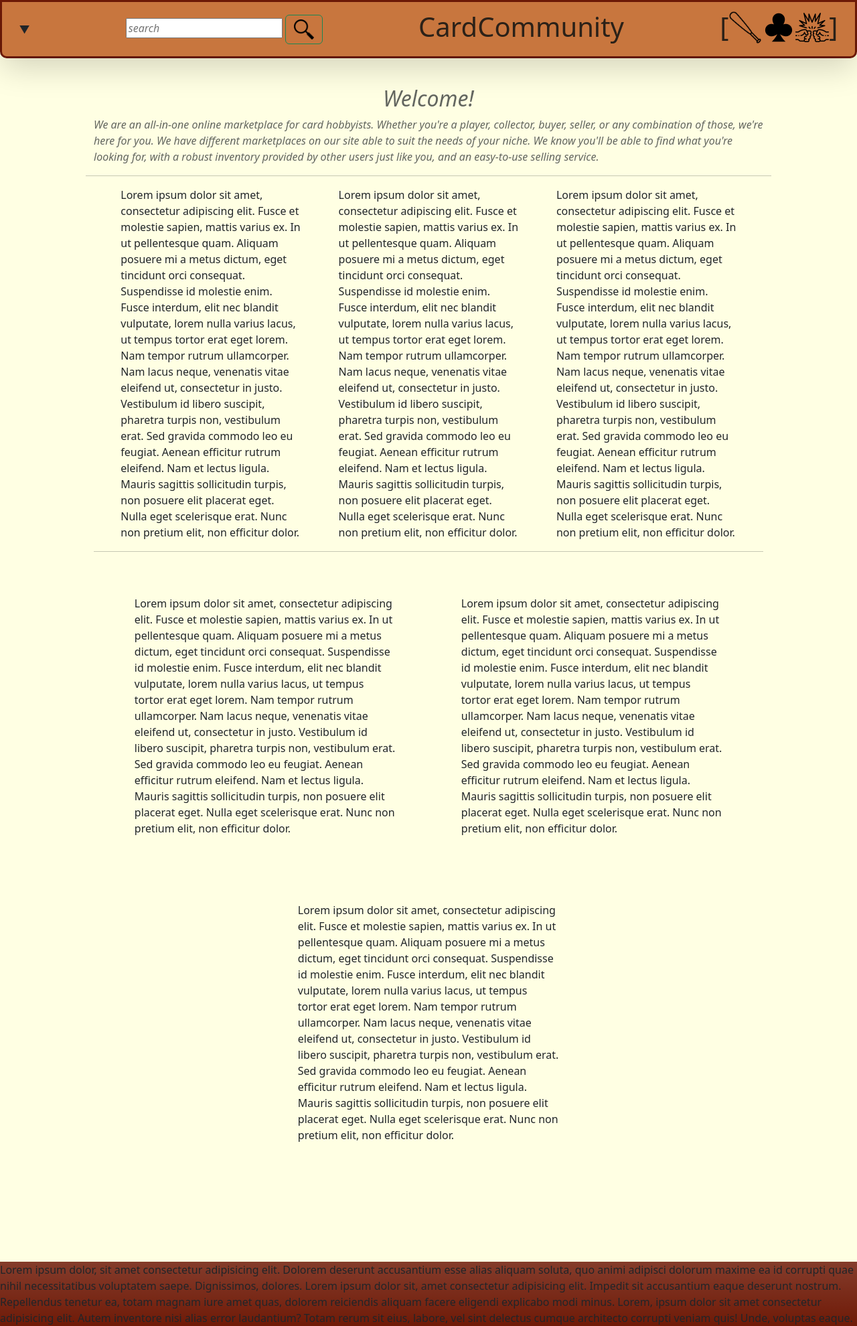
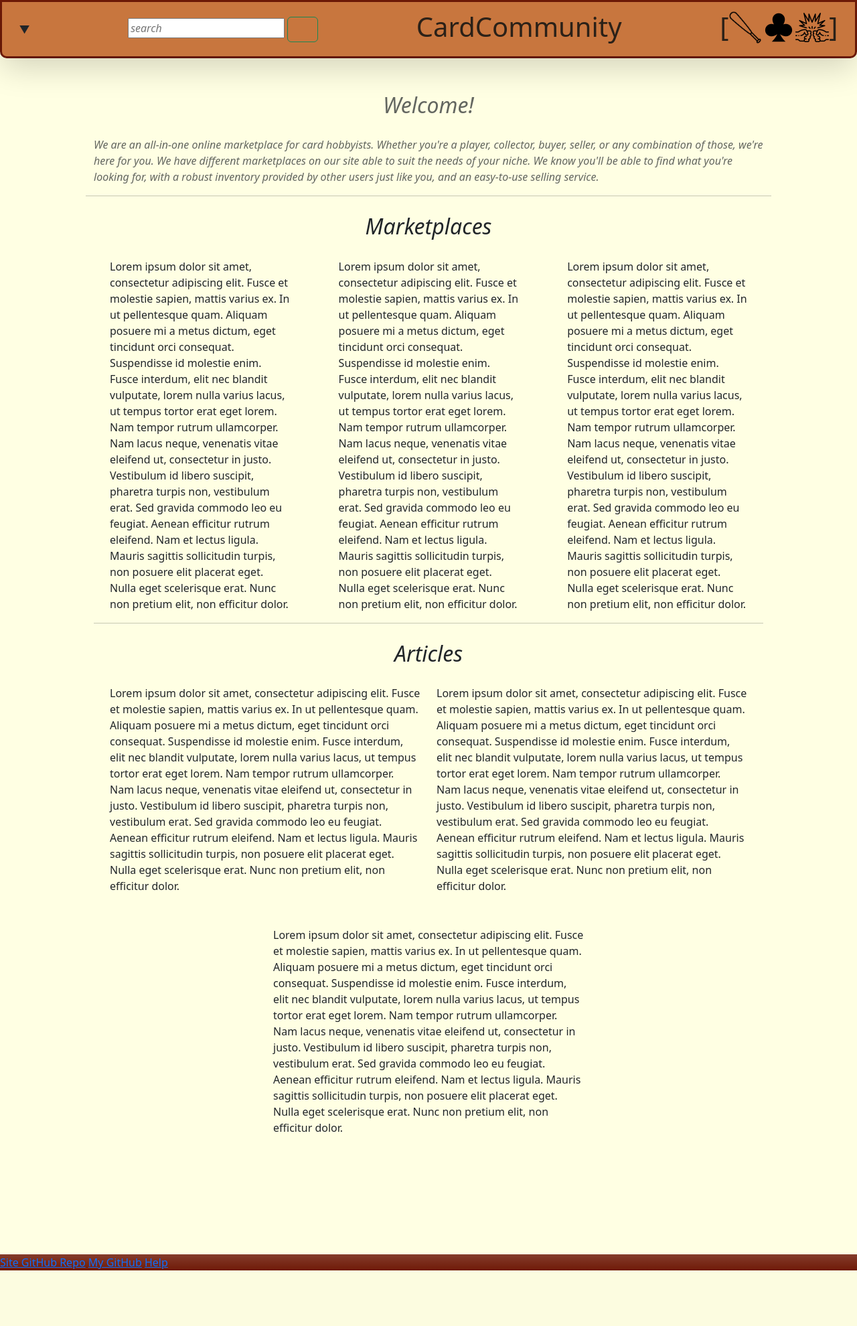
Before and after one commit to evschl/CardSiteClass, a web app: file index.html in a window 1280 px wide. Shown: the whole page at 67% size. After the commit the page ends 1897 px from the top, so only its background shows below. Run offline with its HTML, style and script files only (its server is not run), Linux system fonts and the light colour scheme.

Commit message:
messing with main containers, to little success

```diff
--- a/index.html
+++ b/index.html
@@ -62,12 +62,14 @@
             </div>
             <hr>
             <div class="container-sm" id="bodyContainer">
+                <h2 id="sectionHeader">Marketplaces</h2>
                 <div class="container-sm" id="marketplaceHomeContainer">
                     <div class="container-sm" id="magicMarket">Lorem ipsum dolor sit amet, consectetur adipiscing elit. Fusce et molestie sapien, mattis varius ex. In ut pellentesque quam. Aliquam posuere mi a metus dictum, eget tincidunt orci consequat. Suspendisse id molestie enim. Fusce interdum, elit nec blandit vulputate, lorem nulla varius lacus, ut tempus tortor erat eget lorem. Nam tempor rutrum ullamcorper. Nam lacus neque, venenatis vitae eleifend ut, consectetur in justo. Vestibulum id libero suscipit, pharetra turpis non, vestibulum erat. Sed gravida commodo leo eu feugiat. Aenean efficitur rutrum eleifend. Nam et lectus ligula. Mauris sagittis sollicitudin turpis, non posuere elit placerat eget. Nulla eget scelerisque erat. Nunc non pretium elit, non efficitur dolor.</div>
                     <div class="container-sm" id="sportMarket">Lorem ipsum dolor sit amet, consectetur adipiscing elit. Fusce et molestie sapien, mattis varius ex. In ut pellentesque quam. Aliquam posuere mi a metus dictum, eget tincidunt orci consequat. Suspendisse id molestie enim. Fusce interdum, elit nec blandit vulputate, lorem nulla varius lacus, ut tempus tortor erat eget lorem. Nam tempor rutrum ullamcorper. Nam lacus neque, venenatis vitae eleifend ut, consectetur in justo. Vestibulum id libero suscipit, pharetra turpis non, vestibulum erat. Sed gravida commodo leo eu feugiat. Aenean efficitur rutrum eleifend. Nam et lectus ligula. Mauris sagittis sollicitudin turpis, non posuere elit placerat eget. Nulla eget scelerisque erat. Nunc non pretium elit, non efficitur dolor.</div>
                     <div class="container-sm" id="playingCardMarket">Lorem ipsum dolor sit amet, consectetur adipiscing elit. Fusce et molestie sapien, mattis varius ex. In ut pellentesque quam. Aliquam posuere mi a metus dictum, eget tincidunt orci consequat. Suspendisse id molestie enim. Fusce interdum, elit nec blandit vulputate, lorem nulla varius lacus, ut tempus tortor erat eget lorem. Nam tempor rutrum ullamcorper. Nam lacus neque, venenatis vitae eleifend ut, consectetur in justo. Vestibulum id libero suscipit, pharetra turpis non, vestibulum erat. Sed gravida commodo leo eu feugiat. Aenean efficitur rutrum eleifend. Nam et lectus ligula. Mauris sagittis sollicitudin turpis, non posuere elit placerat eget. Nulla eget scelerisque erat. Nunc non pretium elit, non efficitur dolor.</div>
                 </div>
                 <hr>
+                <h2 id="sectionHeader">Articles</h2>
                 <div class="container-sm" id="articleHomeContainer">
                     <div class="container-sm" id="magicArticle">Lorem ipsum dolor sit amet, consectetur adipiscing elit. Fusce et molestie sapien, mattis varius ex. In ut pellentesque quam. Aliquam posuere mi a metus dictum, eget tincidunt orci consequat. Suspendisse id molestie enim. Fusce interdum, elit nec blandit vulputate, lorem nulla varius lacus, ut tempus tortor erat eget lorem. Nam tempor rutrum ullamcorper. Nam lacus neque, venenatis vitae eleifend ut, consectetur in justo. Vestibulum id libero suscipit, pharetra turpis non, vestibulum erat. Sed gravida commodo leo eu feugiat. Aenean efficitur rutrum eleifend. Nam et lectus ligula. Mauris sagittis sollicitudin turpis, non posuere elit placerat eget. Nulla eget scelerisque erat. Nunc non pretium elit, non efficitur dolor.</div>
                     <div class="container-sm" id="sportArticle">Lorem ipsum dolor sit amet, consectetur adipiscing elit. Fusce et molestie sapien, mattis varius ex. In ut pellentesque quam. Aliquam posuere mi a metus dictum, eget tincidunt orci consequat. Suspendisse id molestie enim. Fusce interdum, elit nec blandit vulputate, lorem nulla varius lacus, ut tempus tortor erat eget lorem. Nam tempor rutrum ullamcorper. Nam lacus neque, venenatis vitae eleifend ut, consectetur in justo. Vestibulum id libero suscipit, pharetra turpis non, vestibulum erat. Sed gravida commodo leo eu feugiat. Aenean efficitur rutrum eleifend. Nam et lectus ligula. Mauris sagittis sollicitudin turpis, non posuere elit placerat eget. Nulla eget scelerisque erat. Nunc non pretium elit, non efficitur dolor.</div>
@@ -77,7 +79,10 @@
         </main>
 
         <footer class="bg-gradient">
-            Lorem ipsum dolor, sit amet consectetur adipisicing elit. Dolorem deserunt accusantium esse alias aliquam soluta, quo animi adipisci dolorum maxime ea id corrupti quae nihil necessitatibus voluptatem saepe. Dignissimos, dolores. Lorem ipsum dolor sit, amet consectetur adipisicing elit. Impedit sit accusantium eaque deserunt nostrum. Repellendus tenetur ea, totam magnam iure amet quas, dolorem reiciendis aliquam facere eligendi explicabo modi minus. Lorem, ipsum dolor sit amet consectetur adipisicing elit. Autem inventore nisi alias error laudantium? Totam rerum sit eius, labore, vel sint delectus cumque architecto corrupti veniam quis! Unde, voluptas eaque.
+            <a id="footLink" href="https://github.com/evschl/CardSiteClass">Site GitHub Repo</a>
+            <a id="footLink" href="https://github.com/evschl">My GitHub</a>
+            <ln></ln>
+            <a id="footLink" href="help.html">Help</a>
         </footer>
         <script defer src="https://cdn.jsdelivr.net/npm/bootstrap@5.3.2/dist/js/bootstrap.bundle.min.js" integrity="sha384-C6RzsynM9kWDrMNeT87bh95OGNyZPhcTNXj1NW7RuBCsyN/o0jlpcV8Qyq46cDfL" crossorigin="anonymous"></script>
     </body>
--- a/styles/index.css
+++ b/styles/index.css
@@ -67,12 +67,16 @@
 
 #sectionHeader {
     text-align: center;
+    padding-top: 1%;
+    padding-bottom: 2%;
+    font-style: italic;
 }
 
 #marketplaceHomeContainer {
     display: flex;
     flex-flow: row wrap;
     justify-content: space-between;
+    gap: 5%;
 }
 
 #articleHomeContainer {
@@ -91,7 +95,8 @@
     display: flex;
     flex-flow: row wrap;
     width: 50%;
-    padding: 5%;
+    gap: 5%;
+    padding-bottom: 5%;
 }
 
 #searchForm {
@@ -104,8 +109,8 @@
 }
 
 #searchImg {
-    width: 30px;
-    height: 30px;
+    width: 20px;
+    height: 0px;
 }
 
 .faqCards {
```
